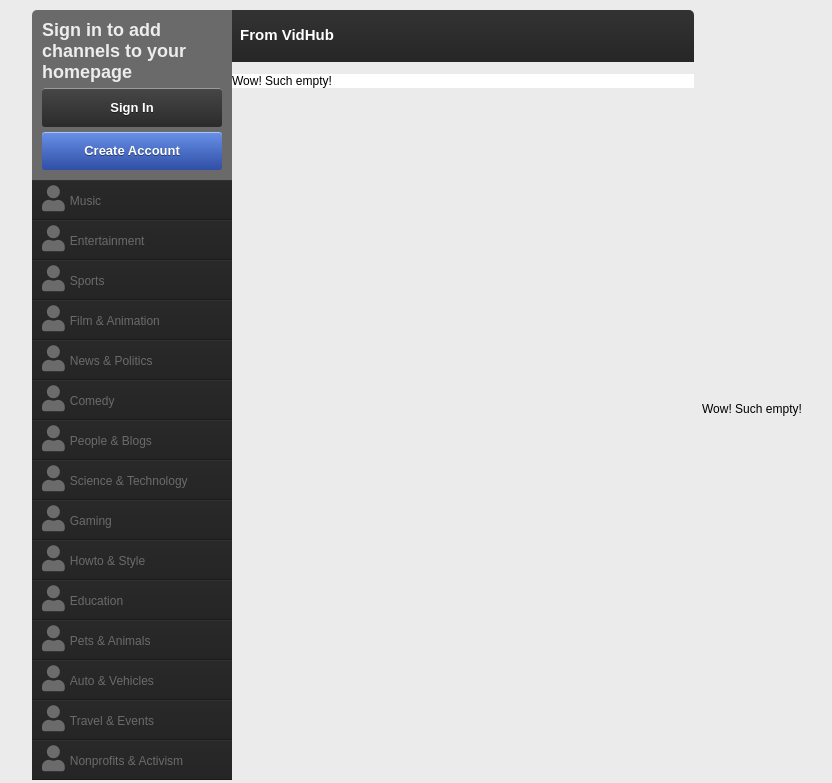
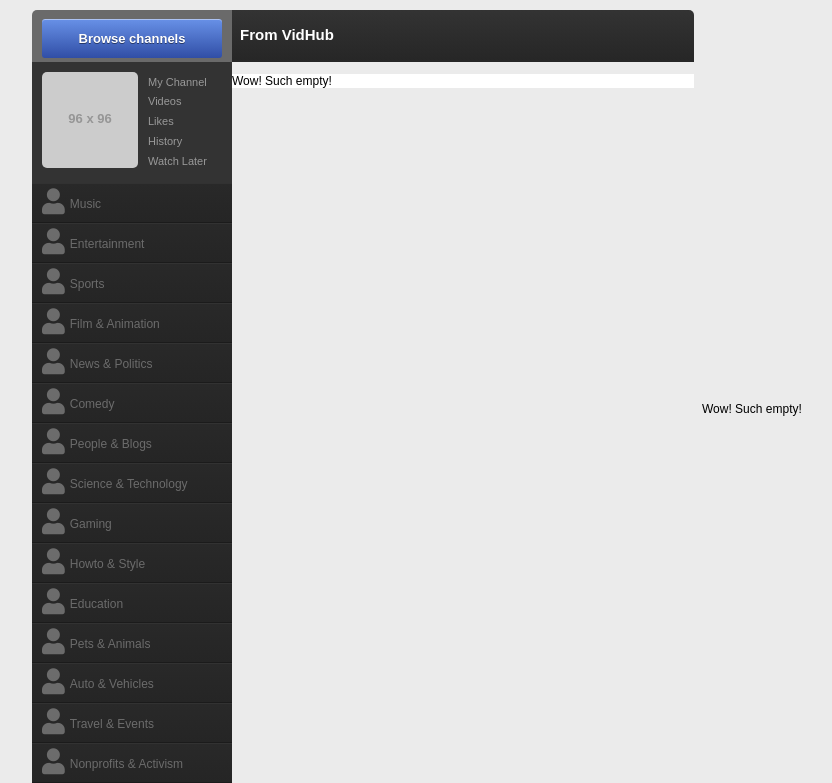
Before and after one commit to todokku/VidHub, a Django app: page / in a window 1280 px wide. Shown: the part 55-838 px from the top of the page, without its empty margins (123-955 px from the left). Run offline with Django 3.2, Linux system fonts and the light colour scheme; the visitor is signed in with stand-in values (Sample User, id 1); data comes from the database, SQL or seed files in the repository; grey boxes labelled with a size stand in for pictures from a placeholder-image service; data that the repository does not hold is empty; parts of the project's set-up code (start-up, migrations or seed data) failed here and were passed over; some libraries are stand-ins or nearby versions.

Commit message:
Change sidebar header when user is logged in

```diff
--- a/streamer/templates/streamer/sidebar.html
+++ b/streamer/templates/streamer/sidebar.html
@@ -5,7 +5,11 @@
 
     .sidebar-header {
         background-color: #6a6a6a;
+        {% if user.is_authenticated %}
+            padding: 4px 10px;
+        {% else %}
             padding: 10px;
+        {% endif %}
         border-top-left-radius: 5px;
     }
 
@@ -124,10 +128,48 @@
         border: 0px;
     }
 
+    .sidebar-profile {
+        display: flex;
+        background-color: #333;
+    }
+
+    .sidebar-profile-avatar {
+        padding: 10px;
+    }
+
+    .sidebar-profile-avatar > img {
+        border-radius: 5px;
+    }
+
+    .sidebar-profile-items {
+        list-style: none;
+        padding-left: 0px;
+        color: #999;
+        font-size: 11px;
+        line-height: 1.8;
+    }
+
 
 </style>
 
 <nav id="sidebar">
+    {% if user.is_authenticated %}
+        <div class="sidebar-header">
+            <div><button class="btn btn-blue btn-sidebar-header">Browse channels</button></div>
+        </div>
+        <div class="sidebar-profile">
+            <div class="sidebar-profile-avatar">
+                <img src="https://dummyimage.com/96x96/aaaaaa/f00.png&text=AVATAR">
+            </div>
+            <ul class="sidebar-profile-items">
+                <li>My Channel</li>
+                <li>Videos</li>
+                <li>Likes</li>
+                <li>History</li>
+                <li>Watch Later</li>
+            </ul>
+        </div>
+    {% else %}
     	<div class="sidebar-header">
     		<h2>Sign in to add channels to your homepage</h2>
             <div>
@@ -137,6 +179,7 @@
                 <button class="btn btn-blue btn-sidebar-header">Create Account</button>
             </div>
         </div>
+    {% endif %}
 
     <ul class="sidebar-guide">
         {% for cat in categories %}
```
Lines whose indentation alone changed are shown as unchanged.
